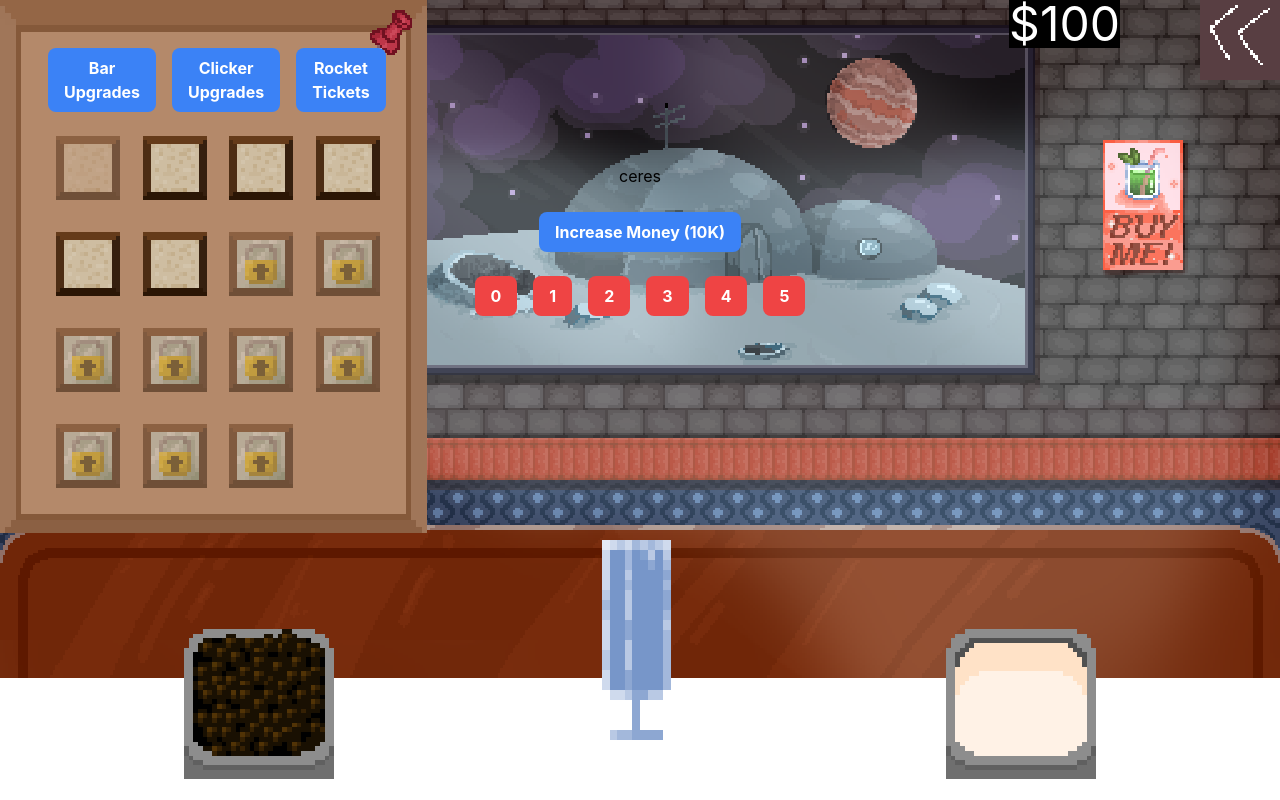
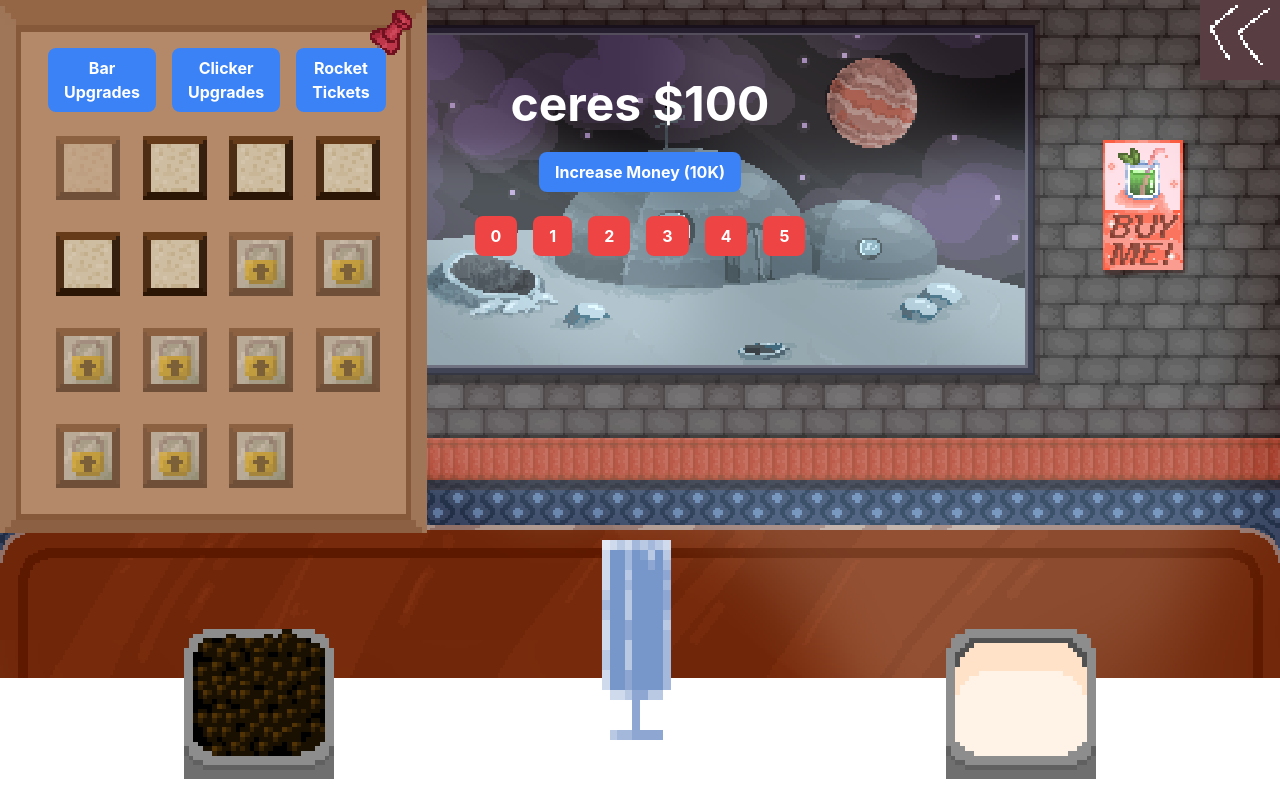
Before and after one commit to tomheaton/clicker-jam-winter-2023, a React (Vite) app: page / in a window 1280 px wide. Both pictures are taken after a click on the button "start game". Built offline with nearby package versions, Linux system fonts and the light colour scheme.

Commit message:
window work

```diff
--- a/src/components/game.tsx
+++ b/src/components/game.tsx
@@ -23,12 +23,10 @@ const Game: React.FC = () => {
       className={"pixel bg-no-repeat h-screen flex flex-col items-center justify-center w-full"}
     >
       {/* Window */}
-      <div className={"w-full flex flex-col flex-1 items-center justify-center"}>
-        {/*<pre>{JSON.stringify(gameData, null, 2)}</pre>*/}
-        {/*<pre>{JSON.stringify(gameData.ingredients, null, 2)}</pre>*/}
-        <p>
-          {DATA.planets[gameData.level]}
-        </p>
+      <div className={"w-full flex flex-col flex-1 items-center mt-20"}>
+        <h1 className={"font-bold text-5xl text-white"}>
+          {DATA.planets[gameData.level]} ${gameData.money.toLocaleString()}
+        </h1>
         <br />
         <button
           className={"btn-blue"}
@@ -54,11 +52,6 @@ const Game: React.FC = () => {
             );
           })}
         </div>
-
-        {/* Money Counter */}
-        <p className={"bg-black text-white fixed top-0 right-40 text-5xl"}>
-          ${gameData.money.toLocaleString()}
-        </p>
 
         {/* Left Menu */}
         <SlideMenu fromLeft>
```
